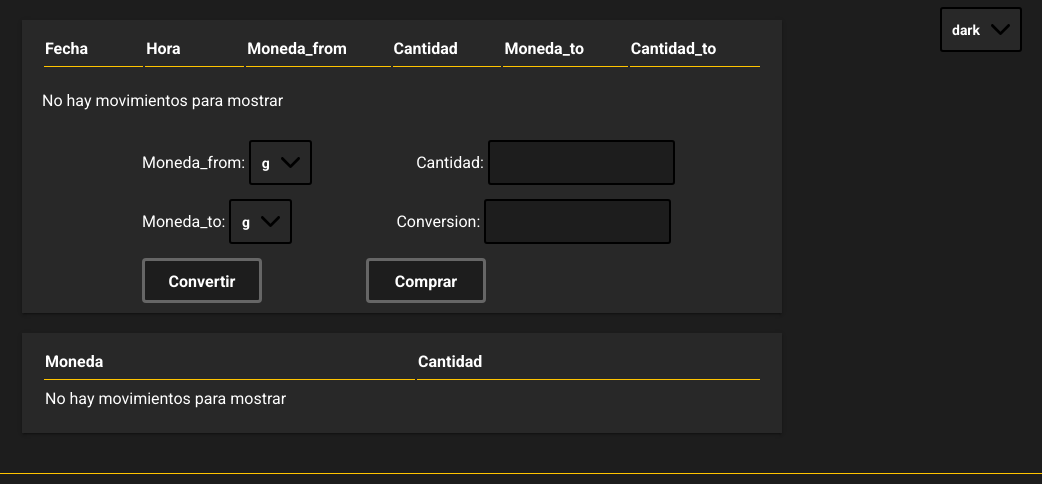
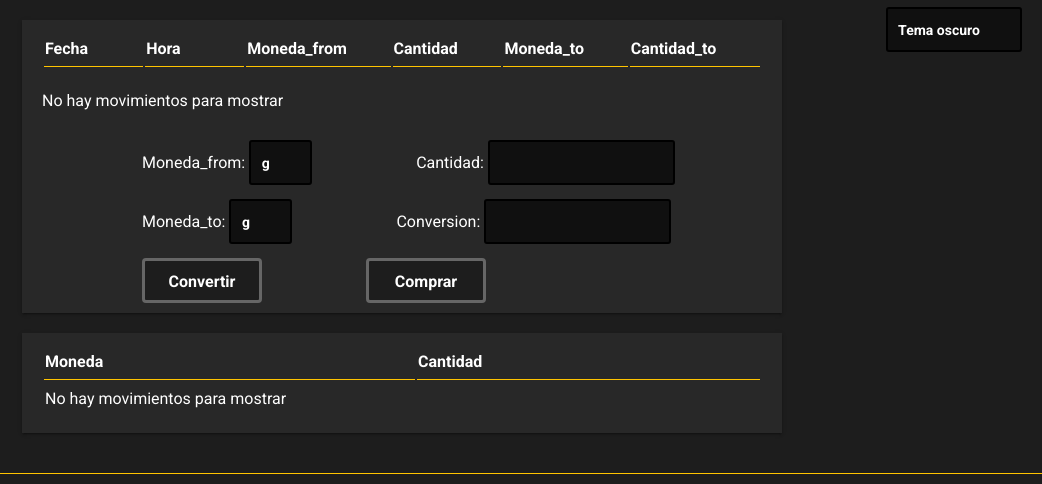
Before and after one commit to datadiego/KeepCoding_Flask_JS_Coinapp, a Flask app: page / in a window 1280 px wide. Shown: the part 50-534 px from the top of the page, without its empty margins (238-1280 px from the left). Run offline with Flask 2, Linux system fonts and the light colour scheme; data that the repository does not hold is empty.

Commit message:
feat: 👍añadido selector de temas

```diff
--- a/crypto_app/static/css/styles-night.css
+++ b/crypto_app/static/css/styles-night.css
@@ -178,8 +178,11 @@ button{
   background-color: #1d1d1d;
   border-color: #666666;
 }
-
-#tema{
+input:not([type=submit]):not([type=reset]):not([type=radio]):not([type=checkbox]),
+textarea, select {
+background:#101010;
+}
+select#selector-tema{
   float: right;
   margin-right: 20px;
 }
--- a/crypto_app/static/js/balance.js
+++ b/crypto_app/static/js/balance.js
@@ -136,7 +136,15 @@ function compraMonedas() {
     peticion_compra.onload = location.reload()
   }
 }
-
+function cambiarTema() {
+  const tema = document.querySelector('#tema');
+  const selector_tema = document.querySelector('#selector-tema');
+  if (selector_tema.value === "dark") {
+    tema.setAttribute('href', '/static/css/styles-night.css');
+  } else {
+    tema.setAttribute('href', '/static/css/styles-light.css');
+  }
+}
 
 window.onload = function() {
   obtenerMovimientos();
@@ -154,4 +162,6 @@ window.onload = function() {
   const boton_compra = document.querySelector('#boton-comprar');
   boton_compra.addEventListener('click', compraMonedas)
 
+  const selector_tema = document.querySelector('#selector-tema');
+  selector_tema.addEventListener('change', cambiarTema);
 };
--- a/crypto_app/templates/index.html
+++ b/crypto_app/templates/index.html
@@ -7,8 +7,8 @@
   <meta name="viewport" content="width=device-width, initial-scale=1.0">
   <title>Balance App</title>
   <link rel="stylesheet" href="/static/css/flat-remix.css">
-  <link rel="stylesheet" href="/static/css/styles-night.css">
-  <link rel="stylesheet" href="" id="theme">
+  <!-- <link rel="stylesheet" href="/static/css/styles-night.css"> -->
+  <link rel="stylesheet" href="/static/css/styles-night.css" id="tema">
   <script type="module"
     src="https://unpkg.com/ionicons@5.5.2/dist/ionicons/ionicons.esm.js"></script>
   <script nomodule src="https://unpkg.com/ionicons@5.5.2/dist/ionicons/ionicons.js"></script>
@@ -19,9 +19,9 @@
 
   {% include 'components/header.html' %}
 
-  <select id="tema">
-    <option value="dark">dark</option>
-    <option value="light">light</option>
+  <select id="selector-tema">
+    <option value="dark">Tema oscuro</option>
+    <option value="light">Tema claro</option>
   </select>
 
   <main>
```
Also changed, not shown: crypto_app/static/css/styles-light.css (renamed from crypto_app/static/css/styles copy.css, +35 -5 lines).
